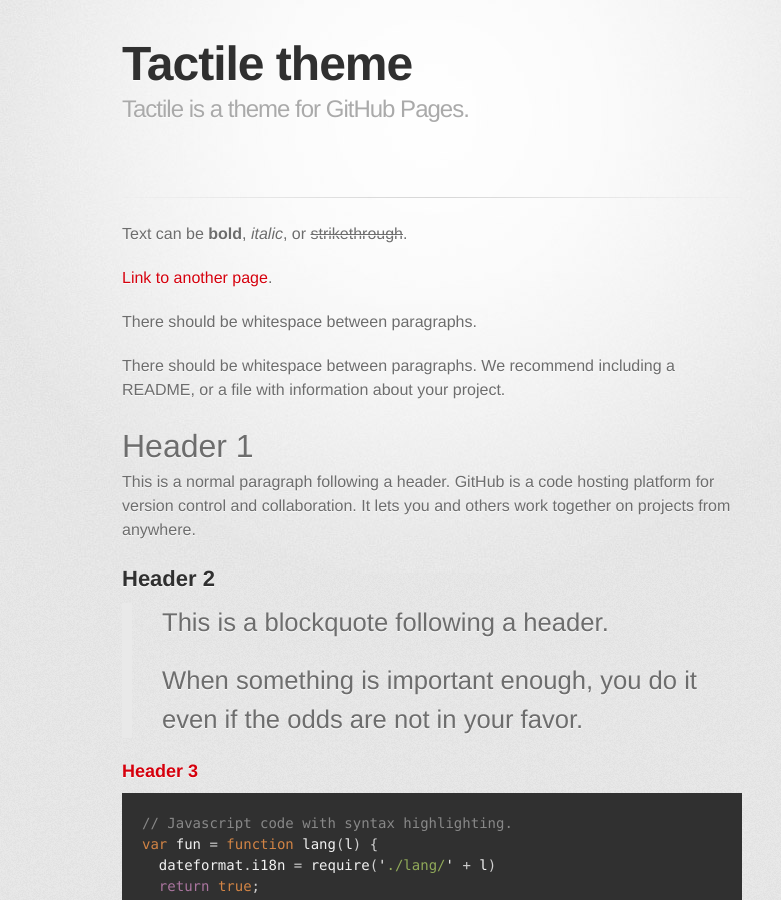
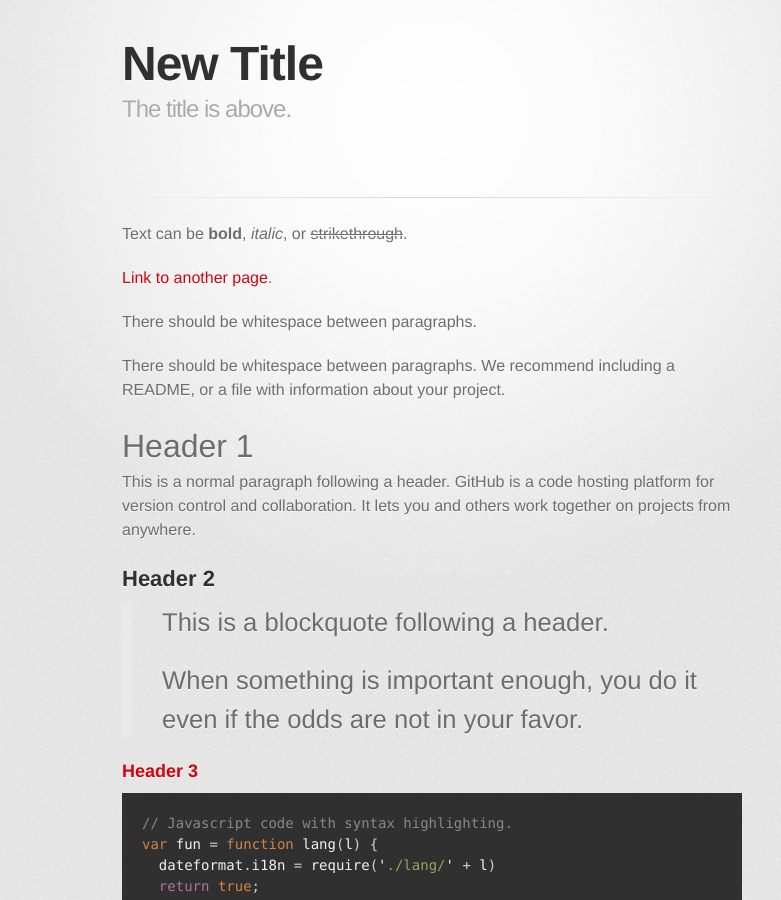
Before and after one commit to tpcourtneywm/tpcourtneywm.github.io, a Jekyll site: the page built from index.md, in a window 1280 px wide and 900 px high. Shown: the whole window, without its empty margins (208-989 px from the left). Built offline with Jekyll 4.4.1, drawn with Linux system fonts in a browser that asks for light colours; some web fonts are replaced; our own code applies the rules of GitHub Pages for plain Markdown files.

Commit message:
Update index.md

```diff
--- a/index.md
+++ b/index.md
@@ -1,5 +1,6 @@
 ---
-layout: default
+title: New Title
+description: The title is above.
 ---
 
 Text can be **bold**, _italic_, or ~~strikethrough~~.
```
